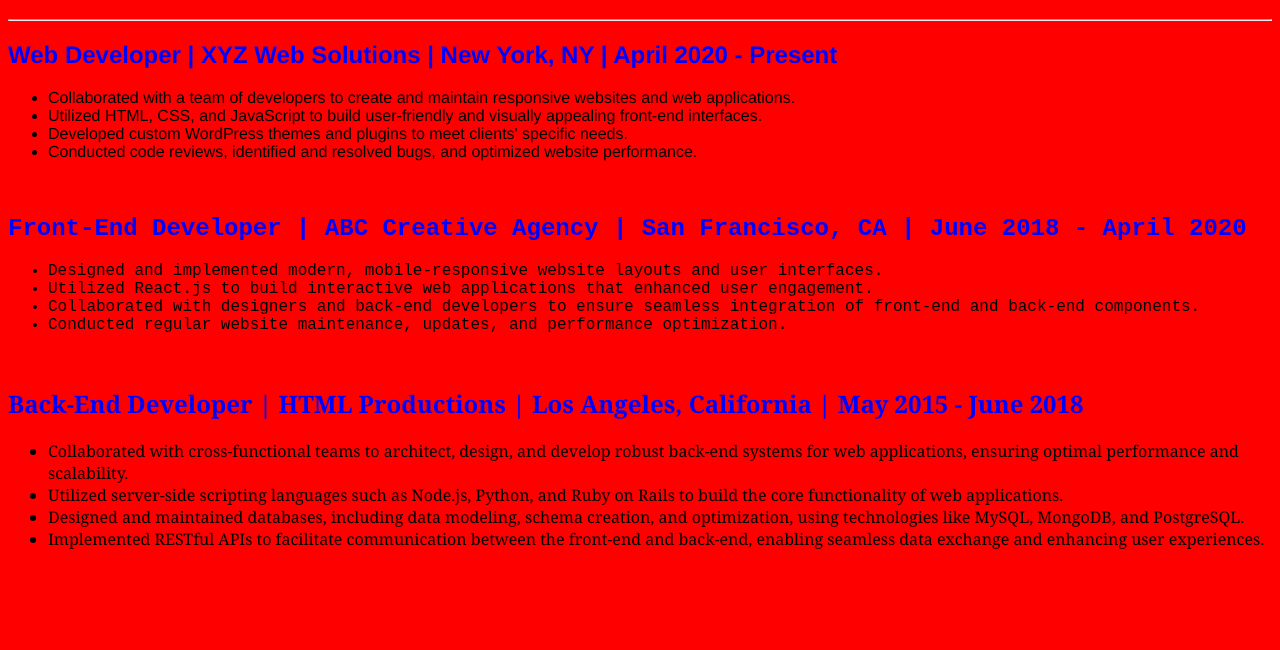
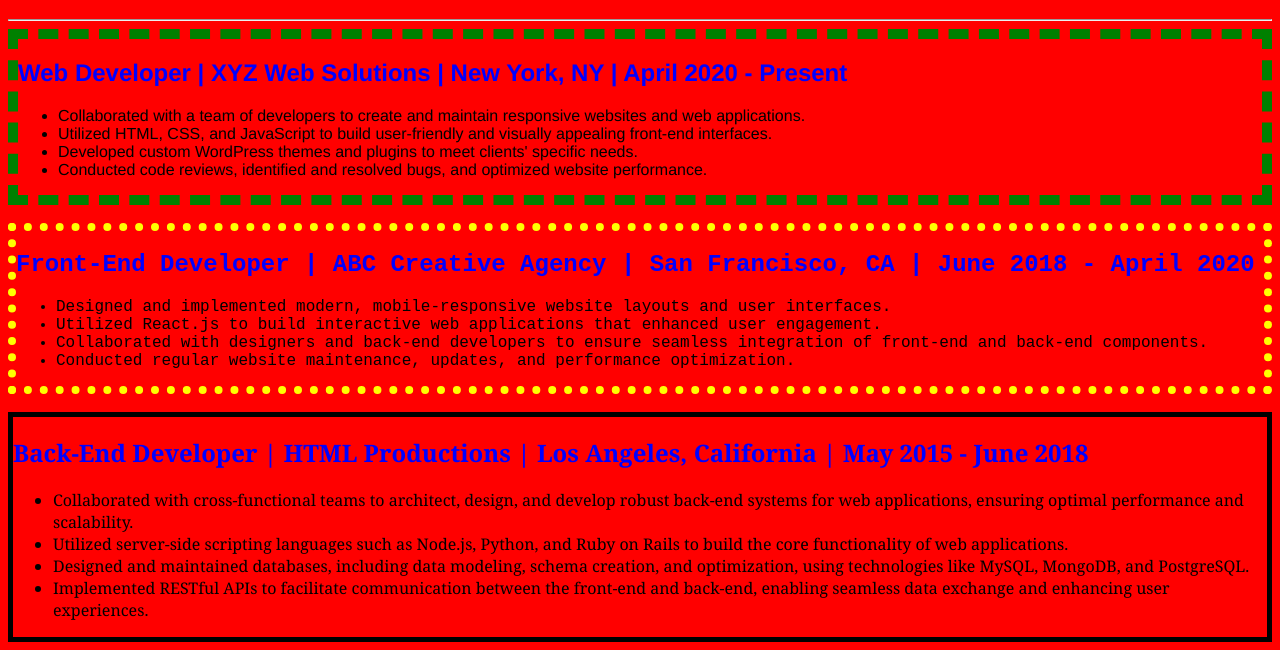
Before and after one commit to zwhitehouse/LAB-HTML-Resume, a plain HTML site: page index.html in a window 1280 px wide. Shown: the part 265-915 px from the top of the page. Before the commit the page ends 831 px from the top, so only its background shows below. Drawn offline with Linux system fonts and the light colour scheme.

Commit message:
added css changes

```diff
--- a/main.css
+++ b/main.css
@@ -4,14 +4,17 @@
 
 #job-1 {
   font-family: 'Cambria', 'Cochin', Georgia, Times, 'Times New Roman', serif;
+  border: 5px solid black;
 }
 
 #job-2 {
   font-family: 'Courier New', Courier, monospace;
+  border: 8px dotted yellow;
 }
 
 #job-3 {
   font-family: 'Franklin Gothic Medium', 'Arial Narrow', Arial, sans-serif;
+  border: 10px dashed green;
 }
 
 h2 {
```
